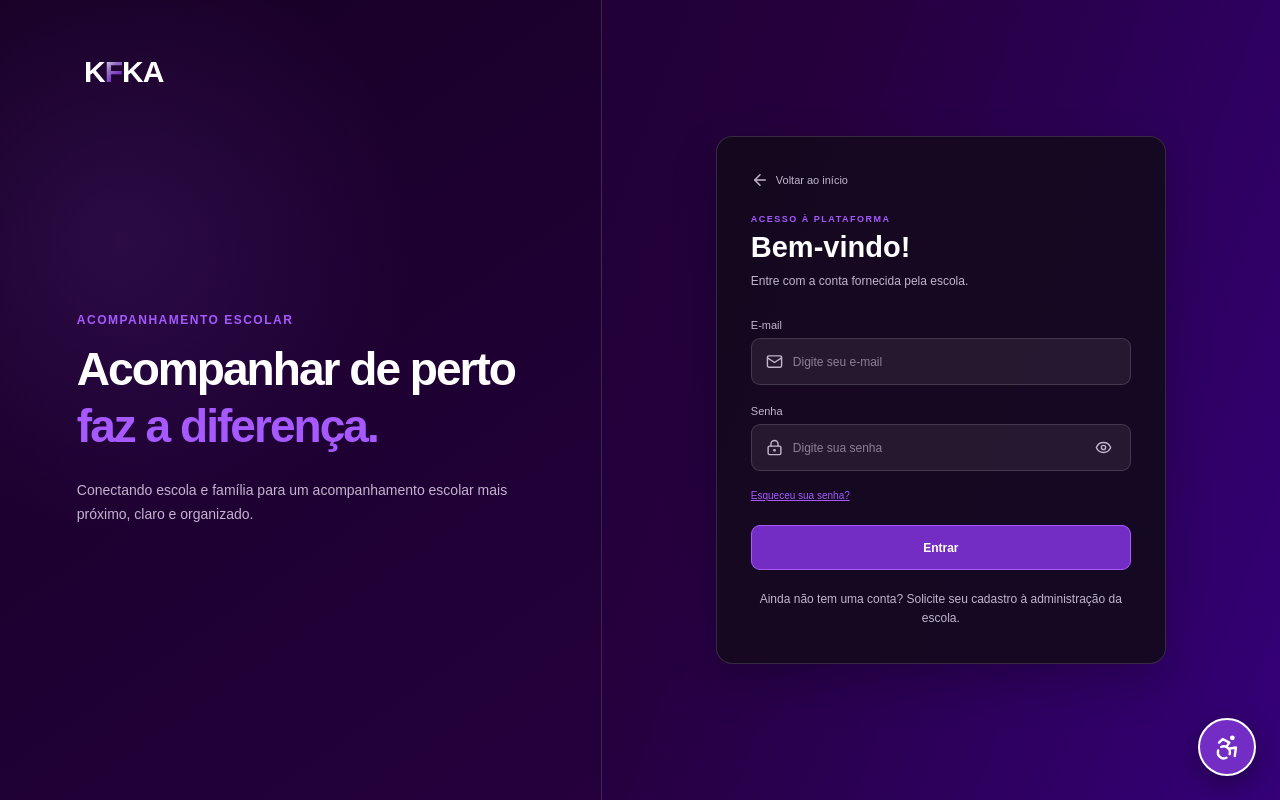
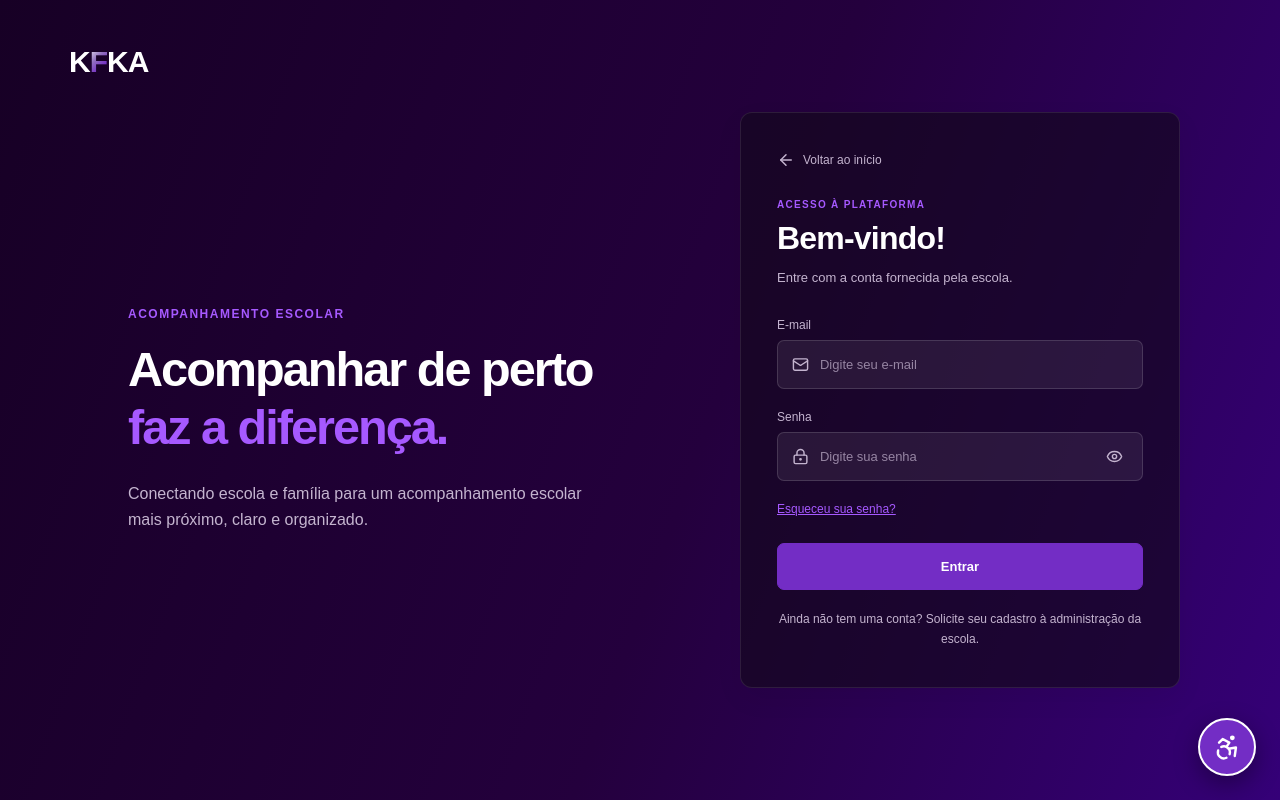
Before and after one commit to 2026-2-NADS2/Projeto19, a React (Vite) app in the folder src/FullStack/Frontend/: page /login in a window 1280 px wide. Built offline with nearby package versions, Linux system fonts and the light colour scheme; no server answers; a web font is replaced by a local one.

Commit message:
Atualiza projeto KFKA com melhorias no frontend e integracao

```diff
--- a/src/FullStack/Frontend/src/paginas/Login.css
+++ b/src/FullStack/Frontend/src/paginas/Login.css
@@ -1,4 +1,4 @@
-/* Página de login */
+/* LOGIN KFKA — Identidade visual da Home */
 
 .pagina-login,
 .pagina-login *,
@@ -24,12 +24,12 @@
       var(--fundo-fim) 100%);
 }
 
-/* Lado esquerdo */
+/* LADO ESQUERDO */
 
 .login-esquerda {
   position: relative;
 
-  flex: 0 0 47%;
+  flex: 0 0 54%;
   min-width: 0;
   min-height: 100vh;
   min-height: 100dvh;
@@ -38,25 +38,18 @@
   align-items: center;
   justify-content: center;
 
-  padding: 100px 6% 60px;
+  padding: 110px 6% 70px 10%;
 
-  background:
-    radial-gradient(circle at 20% 30%,
-      rgba(166, 89, 255, 0.12),
-      transparent 40%),
-    linear-gradient(145deg,
-      var(--fundo-inicio),
-      var(--fundo-meio));
-
-  border-right: 1px solid var(--borda);
+  background: transparent;
+  border: none;
 }
 
-/* Logo */
+/* LOGO */
 
 .login-logo {
   position: absolute;
-  top: 55px;
-  left: 14%;
+  top: 45px;
+  left: 10%;
 
   color: var(--texto);
   font-size: 30px;
@@ -79,16 +72,16 @@
   -webkit-text-fill-color: transparent;
 }
 
-/* Texto esquerdo */
+/* APRESENTAÇÃO */
 
 .conteudo-login-esquerda {
   width: 100%;
-  max-width: 560px;
+  max-width: 650px;
   min-width: 0;
 }
 
 .login-etiqueta {
-  margin-bottom: 18px;
+  margin: 0 0 22px;
 
   color: var(--destaque-claro);
   font-size: 12px;
@@ -97,74 +90,88 @@
 }
 
 .conteudo-login-esquerda h1 {
+  max-width: 650px;
   margin: 0;
 
   color: var(--texto);
-  font-size: clamp(36px, 3.6vw, 55px);
+
+  font-size: clamp(40px, 3.8vw, 58px);
   font-weight: 600;
-  line-height: 1.08;
+  line-height: 1.1;
   letter-spacing: -2px;
+
   overflow-wrap: break-word;
 }
 
 .conteudo-login-esquerda h1 span {
   display: block;
-  margin-top: 7px;
+  margin-top: 5px;
+
   color: var(--destaque-claro);
 }
 
 .login-descricao {
-  max-width: 480px;
-  margin-top: 28px;
+  max-width: 520px;
+  margin: 26px 0 0;
 
   color: var(--texto-secundario);
-  font-size: 14px;
-  line-height: 1.7;
+  font-size: 16px;
+  font-weight: 400;
+  line-height: 1.65;
 }
 
-/* Lado direito */
+/* LADO DIREITO */
 
 .login-direita {
-  flex: 1 1 53%;
+  flex: 1 1 46%;
   min-width: 0;
   min-height: 100vh;
   min-height: 100dvh;
 
-  padding: 40px;
-
   display: flex;
   align-items: center;
   justify-content: center;
+
+  padding: 60px 7% 60px 3%;
+
+  background: transparent;
 }
 
-/* Formulário */
+/* FORMULÁRIO — FUNDO SUAVIZADO */
 
 .formulario-login {
   width: 100%;
-  max-width: 450px;
+  max-width: 440px;
   min-width: 0;
 
-  padding: 34px;
+  padding: 38px 36px;
 
-  background: var(--painel);
-  border: 1px solid var(--borda);
-  border-radius: 16px;
+  background: color-mix(in srgb,
+      var(--painel) 72%,
+      transparent);
 
-  box-shadow: 0 18px 45px rgba(0, 0, 0, 0.22);
+  border: 1px solid color-mix(in srgb,
+      var(--borda) 65%,
+      transparent);
+
+  border-radius: 12px;
+
+  box-shadow: 0 10px 28px rgba(0, 0, 0, 0.06);
 }
 
-/* Voltar */
+/* VOLTAR */
 
 .login-voltar {
   display: inline-flex;
   align-items: center;
-  gap: 7px;
+  gap: 8px;
 
-  margin-bottom: 25px;
+  margin-bottom: 30px;
 
   color: var(--texto-secundario);
   text-decoration: none;
-  font-size: 11px;
+
+  font-size: 12px;
   font-weight: 500;
 
   transition: color 0.2s, transform 0.2s;
@@ -175,72 +182,74 @@
   transform: translateX(-3px);
 }
 
-/* Títulos */
+/* TÍTULOS */
 
 .login-form-etiqueta {
-  margin-bottom: 6px;
+  margin: 0 0 9px;
 
   color: var(--destaque-claro);
-  font-size: 9px;
+  font-size: 10px;
   font-weight: 700;
-  letter-spacing: 1.5px;
+  letter-spacing: 1.3px;
 }
 
 .formulario-login h1 {
   margin: 0;
 
   color: var(--texto);
-  font-size: 29px;
+  font-size: 32px;
   font-weight: 600;
   line-height: 1.2;
+  letter-spacing: -0.8px;
 }
 
 .subtitulo-login {
-  margin-top: 7px;
-  margin-bottom: 28px;
+  margin: 10px 0 30px;
+
+  color: var(--texto-secundario);
+  font-size: 13px;
+  line-height: 1.6;
+}
+
+/* LABELS */
+
+.formulario-login>label {
+  display: block;
+  margin-bottom: 8px;
 
   color: var(--texto-secundario);
   font-size: 12px;
-  line-height: 1.6;
-}
-
-/* Labels */
-
-.formulario-login>label {
-  display: block;
-  margin-bottom: 7px;
-
-  color: var(--texto-secundario);
-  font-size: 11px;
   font-weight: 500;
 }
 
-/* Campos */
+/* CAMPOS */
 
 .campo-login {
   width: 100%;
   min-width: 0;
-  height: 47px;
-
-  margin-bottom: 20px;
-  padding: 0 14px;
+  height: 49px;
 
   display: flex;
   align-items: center;
-  gap: 10px;
+  gap: 11px;
+
+  margin-bottom: 21px;
+  padding: 0 14px;
 
   color: var(--texto-secundario);
   background: var(--campo);
 
   border: 1px solid var(--borda);
-  border-radius: 9px;
+  border-radius: 7px;
 
-  transition: border-color 0.2s, box-shadow 0.2s;
+  transition:
+    border-color 0.2s,
+    box-shadow 0.2s;
 }
 
 .campo-login:focus-within {
   border-color: var(--destaque-claro);
-  box-shadow: 0 0 0 2px rgba(166, 89, 255, 0.08);
+  box-shadow: 0 0 0 3px rgba(166, 89, 255, 0.09);
 }
 
 .campo-login input {
@@ -248,7 +257,6 @@
   width: 100%;
   min-width: 0;
   height: 100%;
-
   padding: 0;
 
   color: var(--texto);
@@ -257,15 +265,16 @@
   border: none;
   outline: none;
 
-  font-size: 12px;
+  font: inherit;
+  font-size: 13px;
 }
 
 .campo-login input::placeholder {
   color: var(--texto-secundario);
-  opacity: 0.65;
+  opacity: 0.7;
 }
 
-/* Mostrar senha */
+/* VISUALIZAÇÃO DE SENHA */
 
 .mostrar-senha {
   flex: 0 0 auto;
@@ -274,7 +283,7 @@
   align-items: center;
   justify-content: center;
 
-  padding: 4px;
+  padding: 5px;
 
   color: var(--texto-secundario);
   background: transparent;
@@ -287,7 +296,7 @@
   color: var(--texto);
 }
 
-/* Opções */
+/* OPÇÕES */
 
 .opcoes-login {
   display: flex;
@@ -296,11 +305,11 @@
   flex-wrap: wrap;
   gap: 10px;
 
-  margin-top: -5px;
-  margin-bottom: 20px;
+  margin-top: -4px;
+  margin-bottom: 23px;
 
   color: var(--texto-secundario);
-  font-size: 10px;
+  font-size: 12px;
 }
 
 .lembrar-login {
@@ -309,41 +318,43 @@
   gap: 6px;
 }
 
-/* Erro */
+/* MENSAGENS */
 
 .erro-login {
-  margin-bottom: 13px;
+  margin: 0 0 15px;
 
   color: var(--erro);
-  font-size: 11px;
+  font-size: 12px;
   line-height: 1.5;
   overflow-wrap: anywhere;
 }
 
-/* Botão entrar */
+/* BOTÃO ENTRAR */
 
 .botao-login {
   width: 100%;
-  min-height: 45px;
-  padding: 10px 14px;
+  min-height: 47px;
+  padding: 11px 16px;
 
   color: #ffffff;
   background: var(--destaque);
 
-  border: 1px solid var(--destaque-claro);
-  border-radius: 9px;
+  border: 1px solid var(--destaque);
+  border-radius: 7px;
 
-  font-size: 12px;
+  font-size: 13px;
   font-weight: 600;
 
   cursor: pointer;
 
-  transition: background 0.2s, transform 0.2s;
+  transition:
+    background 0.2s,
+    transform 0.2s;
 }
 
 .botao-login:hover {
   background: var(--destaque-hover);
-  transform: translateY(-1px);
+  transform: translateY(-2px);
 }
 
 .botao-login:disabled {
@@ -352,7 +363,7 @@
   transform: none;
 }
 
-/* Acessos de demonstração */
+/* ACESSOS DE DEMONSTRAÇÃO */
 
 .login-demonstracao {
   margin-top: 20px;
@@ -360,7 +371,7 @@
 
   background: var(--campo);
   border: 1px solid var(--borda);
-  border-radius: 10px;
+  border-radius: 8px;
 }
 
 .login-demonstracao>span {
@@ -368,19 +379,19 @@
   margin-bottom: 8px;
 
   color: var(--destaque-claro);
-  font-size: 9px;
+  font-size: 10px;
   font-weight: 700;
   letter-spacing: 1px;
 }
 
 .login-demonstracao>button {
   width: 100%;
-  padding: 7px 8px;
+  padding: 8px;
 
   display: flex;
   flex-direction: column;
   align-items: flex-start;
-  gap: 2px;
+  gap: 3px;
 
   color: var(--texto);
   background: transparent;
@@ -399,13 +410,13 @@
 }
 
 .login-demonstracao>button strong {
-  font-size: 10px;
+  font-size: 11px;
   font-weight: 600;
 }
 
 .login-demonstracao>button small {
   color: var(--texto-secundario);
-  font-size: 9px;
+  font-size: 10px;
 }
 
 .senha-demonstracao {
@@ -415,14 +426,41 @@
   color: var(--texto-secundario);
   border-top: 1px solid var(--borda);
 
-  font-size: 9px;
+  font-size: 10px;
 }
 
 .senha-demonstracao strong {
   color: var(--texto);
 }
 
-/* Tablet */
+/* TABLET */
+
+@media (max-width: 1000px) {
+  .login-esquerda {
+    flex-basis: 50%;
+    padding-left: 6%;
+    padding-right: 4%;
+  }
+
+  .login-logo {
+    left: 12%;
+  }
+
+  .conteudo-login-esquerda h1 {
+    font-size: clamp(36px, 4.5vw, 50px);
+  }
+
+  .login-direita {
+    flex-basis: 50%;
+    padding: 35px 5%;
+  }
+
+  .formulario-login {
+    padding: 32px 28px;
+  }
+}
+
+/* TABLET PEQUENO E CELULAR */
 
 @media (max-width: 850px) {
   .login-esquerda {
@@ -435,67 +473,46 @@
     min-height: 100vh;
     min-height: 100dvh;
 
-    padding: 32px 24px;
-
-    align-items: center;
-    justify-content: center;
+    padding: 35px 24px;
   }
 
   .formulario-login {
-    width: 100%;
     max-width: 450px;
-    padding: 32px;
+    padding: 36px 30px;
   }
 }
 
-/* Celular */
+/* CELULAR */
 
 @media (max-width: 480px) {
-  .pagina-login {
-    min-height: 100vh;
-    min-height: 100dvh;
-  }
-
   .login-direita {
-    width: 100%;
-    min-height: 100vh;
-    min-height: 100dvh;
-
     padding: 24px 16px;
-
-    align-items: center;
-    justify-content: center;
   }
 
   .formulario-login {
     width: 100%;
     max-width: 100%;
-    padding: 26px 20px;
 
-    border-radius: 14px;
-    transform: none;
+    padding: 28px 22px;
+    border-radius: 10px;
+
+    box-shadow: 0 8px 24px rgba(0, 0, 0, 0.06);
   }
 
   .login-voltar {
-    margin-bottom: 24px;
-    font-size: 12px;
+    margin-bottom: 25px;
   }
 
   .formulario-login h1 {
-    font-size: 27px;
+    font-size: 28px;
   }
 
   .subtitulo-login {
     margin-bottom: 25px;
-    font-size: 12px;
-  }
-
-  .formulario-login>label {
-    font-size: 12px;
   }
 
   .campo-login {
-    height: 48px;
+    height: 49px;
     margin-bottom: 19px;
     padding: 0 12px;
   }
@@ -505,16 +522,12 @@
   }
 
   .botao-login {
-    min-height: 47px;
-    font-size: 13px;
-  }
-
-  .opcoes-login {
-    gap: 12px;
+    min-height: 48px;
+    font-size: 14px;
   }
 }
 
-/* Celulares pequenos */
+/* CELULARES PEQUENOS */
 
 @media (max-width: 360px) {
   .login-direita {
@@ -522,16 +535,15 @@
   }
 
   .formulario-login {
-    padding: 22px 16px;
-    border-radius: 12px;
+    padding: 24px 17px;
   }
 
   .formulario-login h1 {
-    font-size: 25px;
+    font-size: 26px;
   }
 }
 
-/* Telas baixas */
+/* TELAS BAIXAS */
 
 @media (max-height: 650px) and (max-width: 850px) {
   .login-direita {
```
